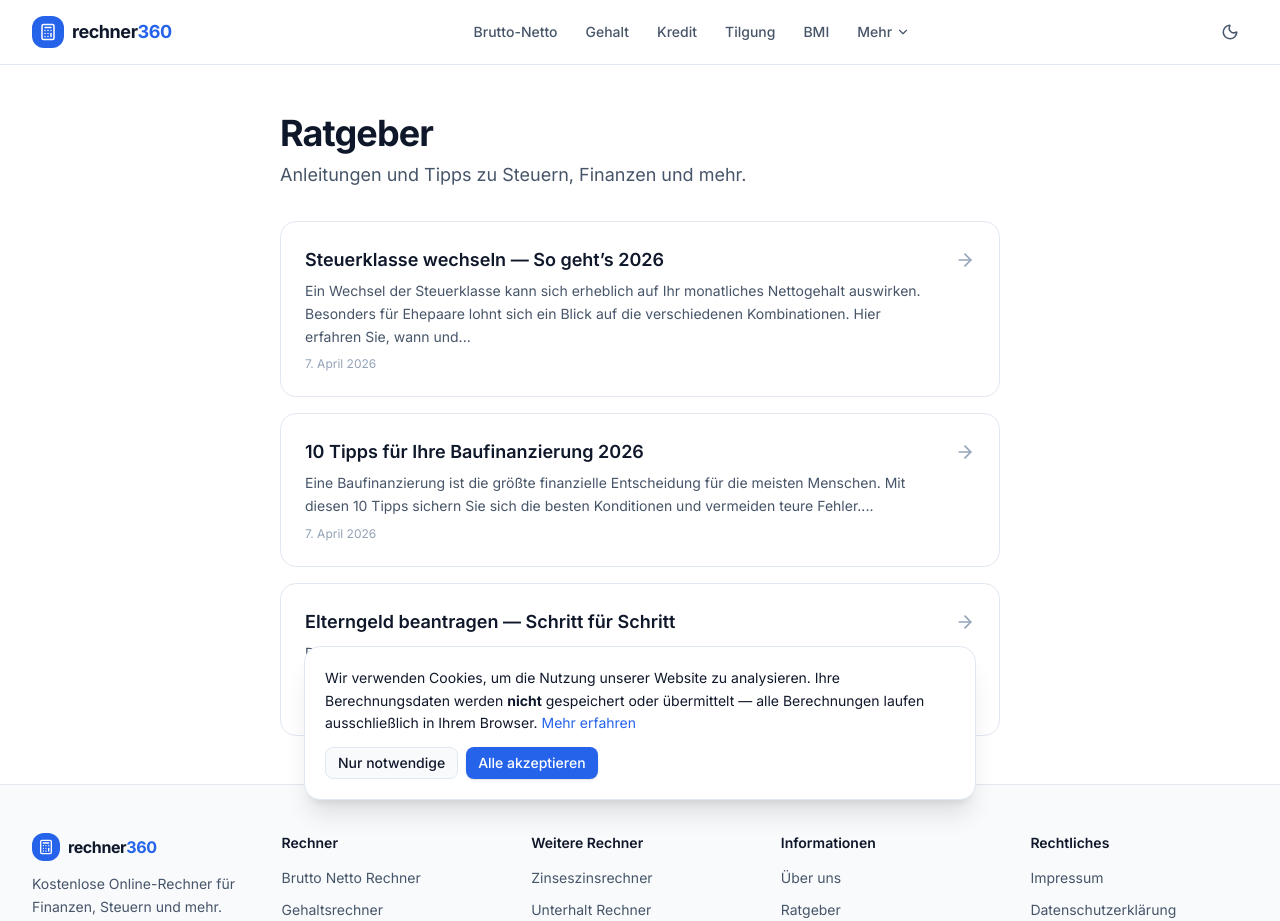
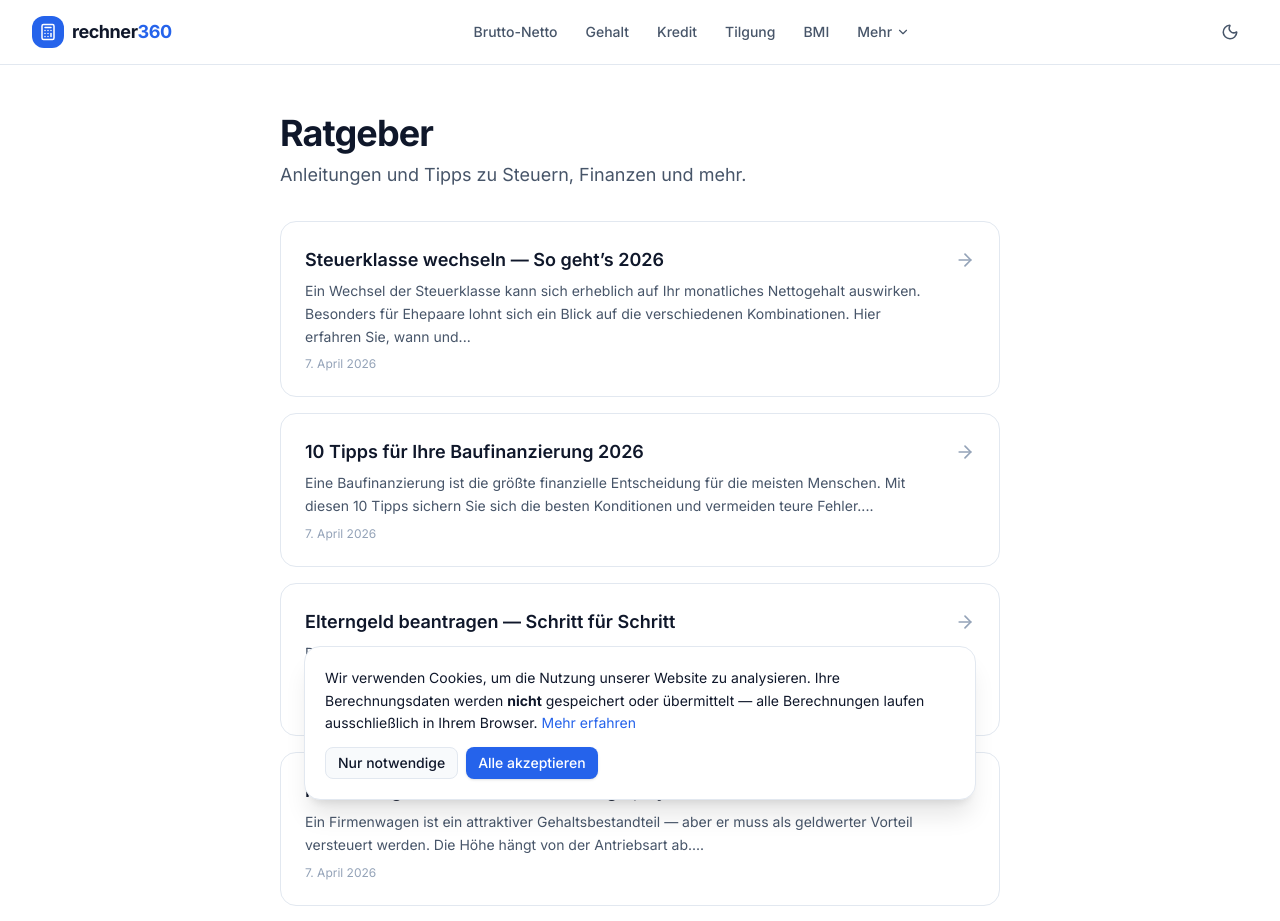
Before and after one commit to paffrathjohannes-a11y/rechner360, a Next.js app: page /ratgeber in a window 1280 px wide. Shown: the top 921 px of the page. Built offline with nearby package versions, Linux system fonts and the light colour scheme.

Commit message:
Add 2 Ratgeber articles + Zinseszinsrechner icon fix
- "Firmenwagen versteuern" — 1%/0,5%/0,25% Regel erklärt
- "ETF-Sparplan Rendite" — Zinseszins, Kosten, Steuern
- 5 Ratgeber articles total
- 17 calculators, 290 pages

Co-Authored-By: Claude Opus 4.6 (1M context) <noreply@anthropic.com>

```diff
--- a/src/data/content/ratgeber.ts
+++ b/src/data/content/ratgeber.ts
@@ -91,4 +91,54 @@ export const RATGEBER_ARTIKEL: RatgeberArtikel[] = [
     relatedRechner: 'elterngeld-rechner',
     publishDate: '2026-04-07',
   },
+  {
+    slug: 'firmenwagen-steuer',
+    title: 'Firmenwagen versteuern — 1%-Regel, Hybrid & E-Auto',
+    metaTitle: 'Firmenwagen versteuern 2026 — 1%-Regel, 0,5% Hybrid, 0,25% E-Auto',
+    metaDescription: 'Firmenwagen Versteuerung: 1%-Regel für Verbrenner, 0,5% für Hybrid, 0,25% für E-Auto. Was bedeutet das für Ihr Netto?',
+    intro: 'Ein Firmenwagen ist ein attraktiver Gehaltsbestandteil — aber er muss als geldwerter Vorteil versteuert werden. Die Höhe hängt von der Antriebsart ab.',
+    sections: [
+      {
+        title: 'Die 1%-Regel erklärt',
+        content: 'Bei der 1%-Regel wird monatlich 1% des Bruttolistenpreises als geldwerter Vorteil zum Gehalt addiert. Bei einem Fahrzeug mit 40.000 € Listenpreis sind das 400 €/Monat, die versteuert und verbeitragt werden müssen. Das steuerliche Brutto steigt von z.B. 4.000 € auf 4.400 €.',
+      },
+      {
+        title: 'Vergünstigung für Hybrid und E-Auto',
+        content: 'Für Plug-in-Hybride gilt die <strong>0,5%-Regel</strong> (statt 1%). Für reine Elektroautos mit einem Listenpreis bis 70.000 € gilt sogar die <strong>0,25%-Regel</strong>. Bei einem E-Auto mit 50.000 € Listenpreis sind das nur 125 €/Monat statt 500 € beim Verbrenner — eine erhebliche Steuerersparnis.',
+      },
+      {
+        title: 'Fahrtenbuch als Alternative',
+        content: 'Alternativ zur Pauschalversteuerung können Sie ein Fahrtenbuch führen. Dann wird nur der tatsächliche private Nutzungsanteil versteuert. Das lohnt sich, wenn Sie den Firmenwagen überwiegend dienstlich nutzen. Allerdings sind die Anforderungen an ein ordnungsgemäßes Fahrtenbuch hoch.',
+      },
+      {
+        title: 'Auswirkung auf Netto und Sozialversicherung',
+        content: 'Der geldwerte Vorteil erhöht sowohl die Lohnsteuer als auch die Sozialversicherungsbeiträge. Bei Steuerklasse I und einem 40.000 € Verbrenner-Firmenwagen sinkt das Netto bei 4.000 € Brutto um ca. 150-180 € im Vergleich zum gleichen Gehalt ohne Firmenwagen. Nutzen Sie unseren Brutto-Netto-Rechner mit Firmenwagen-Option für Ihre individuelle Berechnung.',
+      },
+    ],
+    relatedRechner: 'brutto-netto-rechner',
+    publishDate: '2026-04-07',
+  },
+  {
+    slug: 'etf-sparplan-rendite',
+    title: 'ETF-Sparplan — Rendite und Kosten berechnen',
+    metaTitle: 'ETF-Sparplan 2026 — Rendite, Kosten & Zinseszins berechnen',
+    metaDescription: 'ETF-Sparplan Rendite berechnen: Wie viel Vermögen bauen Sie mit 200€/Monat auf? Zinseszins-Effekt, Kosten und realistische Renditen.',
+    intro: 'Ein ETF-Sparplan ist einer der einfachsten und günstigsten Wege, langfristig Vermögen aufzubauen. Doch wie viel kommt dabei wirklich raus?',
+    sections: [
+      {
+        title: 'Was bringt ein ETF-Sparplan langfristig?',
+        content: 'Der MSCI World ETF hat in den letzten 30 Jahren durchschnittlich ca. 8% pro Jahr vor Kosten und Inflation erbracht. Bei 200 €/Monat Sparrate und 7% Rendite (nach Kosten) wächst Ihr Vermögen in 20 Jahren auf ca. 104.000 € — bei nur 48.000 € Einzahlung. Der Zinseszins-Effekt macht den Unterschied.',
+      },
+      {
+        title: 'Kosten im Blick behalten',
+        content: 'Die jährlichen Kosten (TER) eines ETF-Sparplans liegen typisch bei 0,1-0,5% pro Jahr. Depotführung ist bei Online-Brokern meist kostenlos. Ordergebühren beim Sparplan: 0-1,5 € pro Ausführung. Auf 30 Jahre summieren sich selbst kleine Kostenunterschiede zu tausenden Euro Differenz.',
+      },
+      {
+        title: 'Steuern auf ETF-Gewinne',
+        content: 'Auf ETF-Gewinne fallen 26,375% Abgeltungssteuer (inkl. Soli) an. Teilfreistellung: Bei Aktien-ETFs sind 30% der Erträge steuerfrei. Der Sparerpauschbetrag beträgt 1.000 € pro Person (2.000 € für Ehepaare). Vorabpauschale wird seit 2018 jährlich berechnet.',
+      },
+    ],
+    relatedRechner: 'zinseszinsrechner',
+    publishDate: '2026-04-07',
+  },
 ];
```
